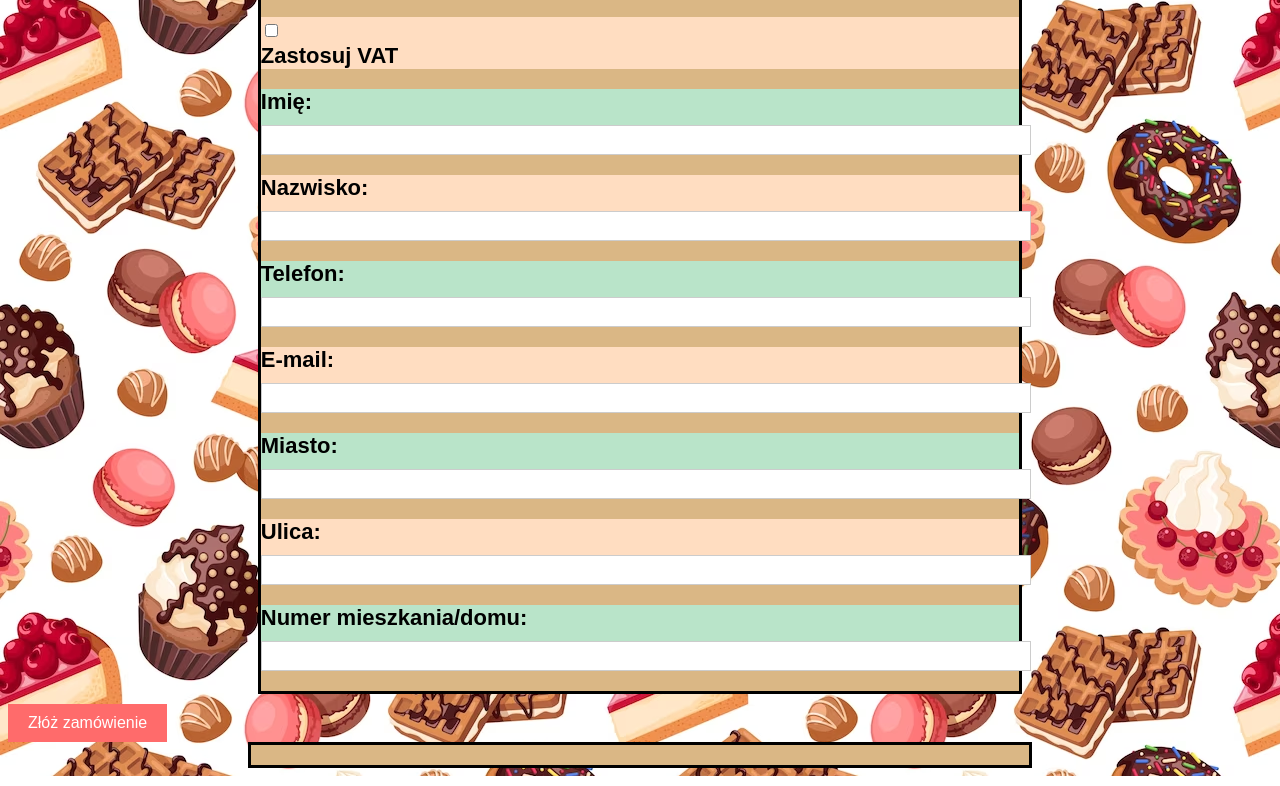
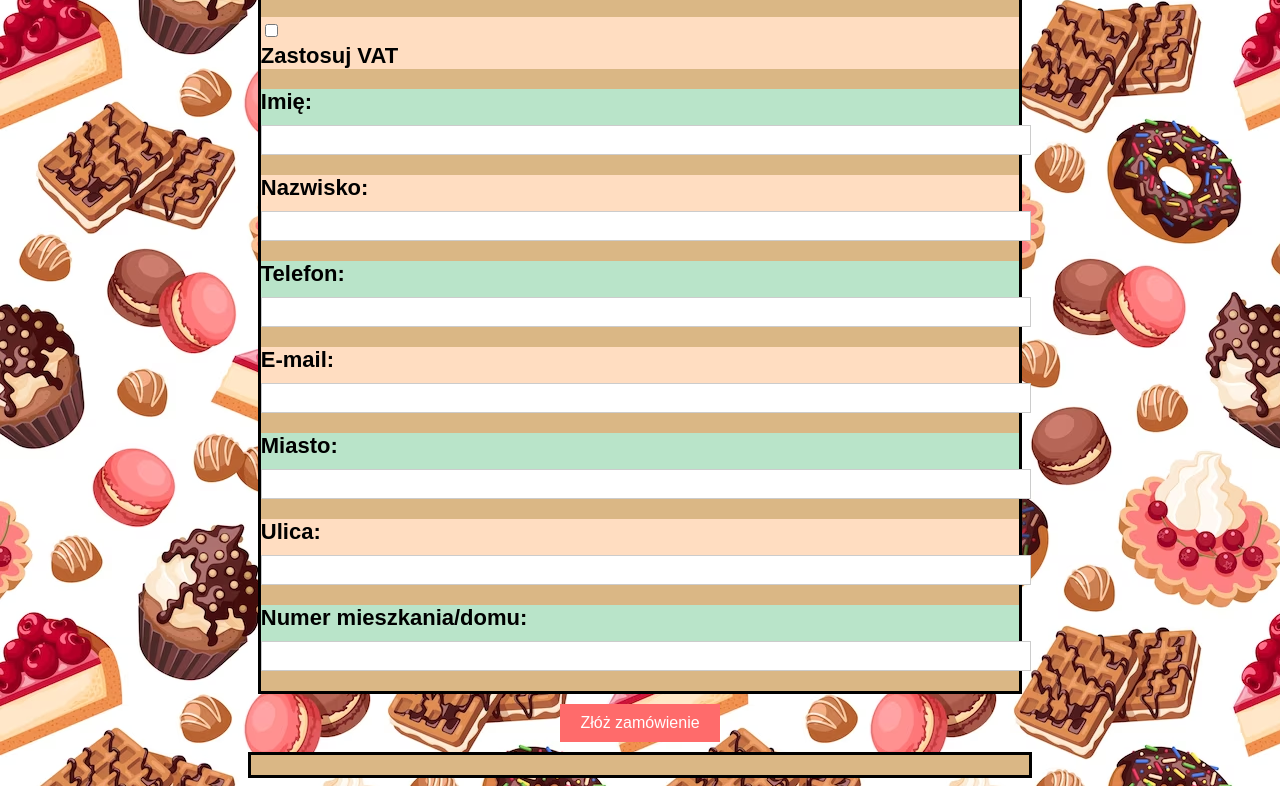
Before and after one commit to GiacomoS04/cukiernia, a plain HTML site: page index.html in a window 1280 px wide. Shown: the part 615-1401 px from the top of the page. Drawn offline with Linux system fonts and the light colour scheme.

Commit message:
Update wyglad.css

```diff
--- a/wyglad.css
+++ b/wyglad.css
@@ -55,7 +55,13 @@ main
   }
 
   button {
+    display: block;
+    margin: 0 auto;
+  }
+
+  button {
     margin-top: 10px;
+    margin-bottom: 10px;
     padding: 10px 20px;
     font-size: 16px;
     background-color: #4CAF50;
```
